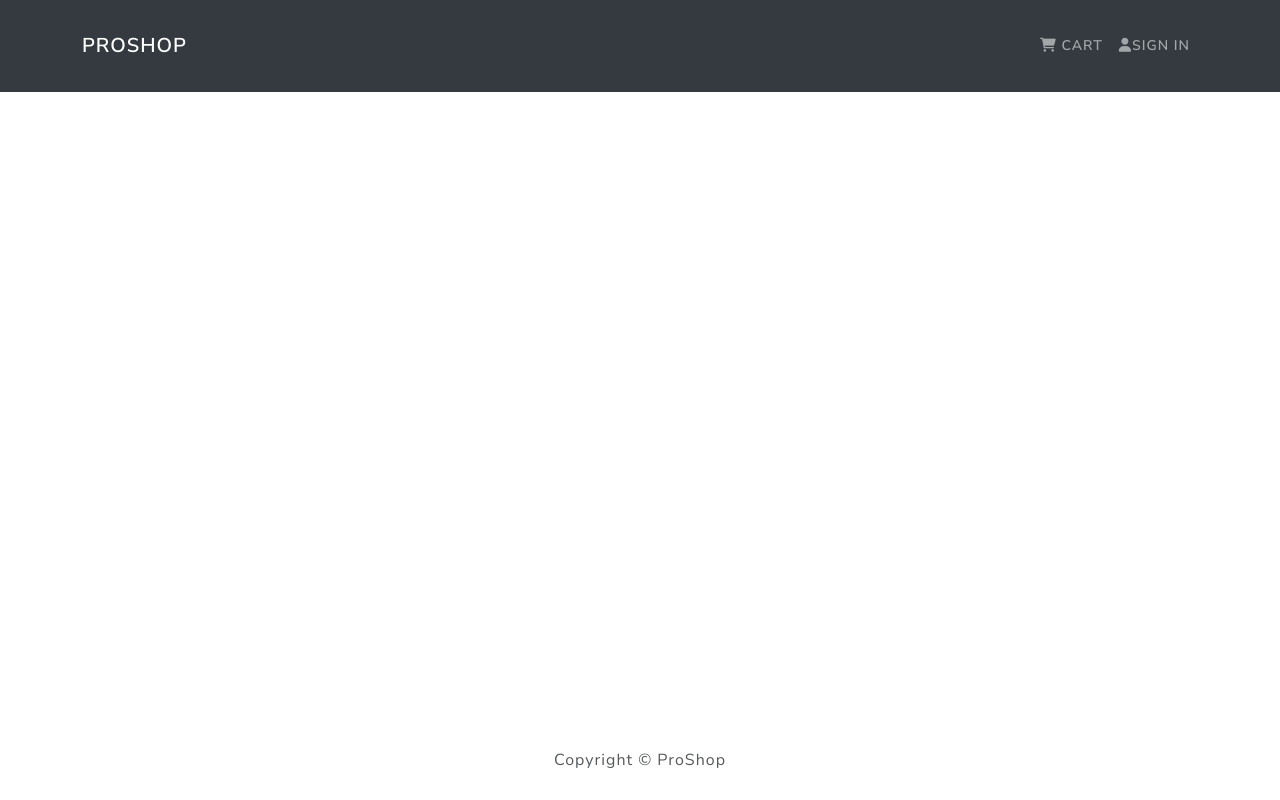
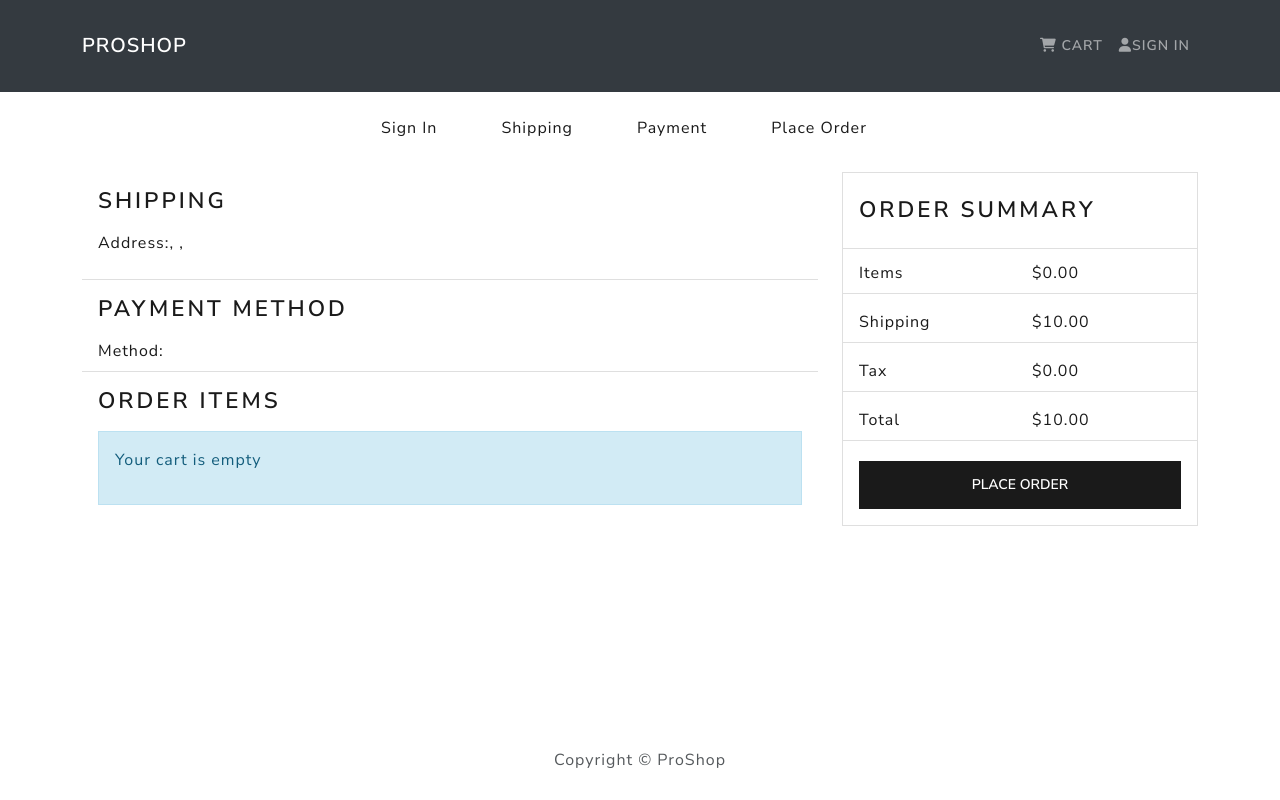
Before and after one commit to eylonxx/ProShop, a React (Create React App) app in the folder frontend/: page /placeorder in a window 1280 px wide. Built offline with nearby package versions, Linux system fonts and the light colour scheme.

Commit message:
place order screen

```diff
--- a/frontend/src/App.tsx
+++ b/frontend/src/App.tsx
@@ -10,6 +10,7 @@ import RegisterScreen from './screens/RegisterScreen';
 import ProfileScreen from './screens/ProfileScreen';
 import ShippingScreen from './screens/ShippingScreen';
 import PaymentScreen from './screens/PaymentScreen';
+import PlaceOrderScreen from './screens/PlaceOrderScreen';
 
 function App() {
   return (
@@ -22,6 +23,7 @@ function App() {
             <Route path="/login" element={<LoginScreen />} />
             <Route path="/shipping" element={<ShippingScreen />} />
             <Route path="/payment" element={<PaymentScreen />} />
+            <Route path="/placeorder" element={<PlaceOrderScreen />} />
             <Route path="/register" element={<RegisterScreen />} />
             <Route path="/profile" element={<ProfileScreen />} />
             <Route path="/product/:id" element={<ProductScreen />} />
--- /dev/null
+++ b/frontend/src/screens/PlaceOrderScreen.tsx
@@ -0,0 +1,130 @@
+import React from 'react';
+import { Button, Card, Col, Image, ListGroup, ListGroupItem, Row } from 'react-bootstrap';
+import { useSelector } from 'react-redux';
+import { useDispatch } from 'react-redux';
+import { Link } from 'react-router-dom';
+import CheckoutSteps from '../components/CheckoutSteps';
+import Message from '../components/Message';
+import { CartItemType } from '../types';
+
+const PlaceOrderScreen = () => {
+  const dispatch = useDispatch();
+  const cart = useSelector((state: any) => state.cart);
+
+  //calcs
+  const addDecimals = (num: number): string => {
+    return (Math.round(num * 100) / 100).toFixed(2);
+  };
+
+  const itemsPrice: string = addDecimals(
+    cart.cartItems.reduce((acc: number, item: CartItemType) => acc + item.price * item.qty, 0)
+  );
+
+  const shippingPrice: string = addDecimals(Number(itemsPrice) > 100 ? 0 : 10);
+
+  const taxPrice: string = addDecimals(Number((0.17 * Number(itemsPrice)).toFixed(2)));
+
+  const total: string = addDecimals(Number((Number(itemsPrice) + Number(shippingPrice) + Number(taxPrice)).toFixed(2)));
+
+  const placeOrderHandler = () => {
+    console.log('hi');
+  };
+
+  return (
+    <>
+      <CheckoutSteps step1 step2 step3 step4 />
+      <Row>
+        <Col md={8}>
+          <ListGroup variant="flush">
+            <ListGroupItem>
+              <h2>Shipping</h2>
+              <p>
+                <strong>Address:</strong>
+                {cart.shippingAddress.address}, {cart.shippingAddress.city} {cart.shippingAddress.postalCode},{' '}
+                {cart.shippingAddress.country}
+              </p>
+            </ListGroupItem>
+
+            <ListGroupItem>
+              <h2>Payment Method</h2>
+              <strong>Method: </strong>
+              {cart.paymentMethod}
+            </ListGroupItem>
+
+            <ListGroupItem>
+              <h2>Order Items</h2>
+              {cart.cartItems.length === 0 ? (
+                <Message children={<p>Your cart is empty</p>} />
+              ) : (
+                <ListGroup variant="flush">
+                  {cart.cartItems.map((item: CartItemType, index: number) => (
+                    <ListGroupItem key={index}>
+                      <Row>
+                        <Col md={1}>
+                          <Image src={item.image} alt={item.name} fluid />
+                        </Col>
+                        <Col>
+                          <Link to={`/product/${item.product}`}>{item.name}</Link>
+                        </Col>
+                        <Col md={4}>
+                          {item.qty} x ${item.price} = ${item.qty * item.price}
+                        </Col>
+                      </Row>
+                    </ListGroupItem>
+                  ))}
+                </ListGroup>
+              )}
+            </ListGroupItem>
+          </ListGroup>
+        </Col>
+        <Col md={4}>
+          <Card>
+            <ListGroup variant="flush" className="my-2">
+              <ListGroupItem>
+                <h2>Order Summary</h2>
+              </ListGroupItem>
+              <ListGroupItem className="my-1">
+                <Row>
+                  <Col>Items</Col>
+                  <Col>${itemsPrice}</Col>
+                </Row>
+              </ListGroupItem>
+              <ListGroupItem className="my-1">
+                <Row>
+                  <Col>Shipping</Col>
+                  <Col>${shippingPrice}</Col>
+                </Row>
+              </ListGroupItem>
+              <ListGroupItem className="my-1">
+                <Row>
+                  <Col>Tax</Col>
+                  <Col>${taxPrice}</Col>
+                </Row>
+              </ListGroupItem>
+              <ListGroupItem className="my-1">
+                <Row>
+                  <Col>Total</Col>
+                  <Col>${total}</Col>
+                </Row>
+              </ListGroupItem>
+              <ListGroupItem>
+                <div className="d-grid">
+                  <Button
+                    type="button"
+                    className="btn-block mt-2"
+                    disabled={cart.cartItems === 0}
+                    onClick={placeOrderHandler}
+                  >
+                    Place Order
+                  </Button>
+                </div>
+              </ListGroupItem>
+            </ListGroup>
+          </Card>
+        </Col>
+      </Row>
+    </>
+  );
+};
+
+export default PlaceOrderScreen;
```
